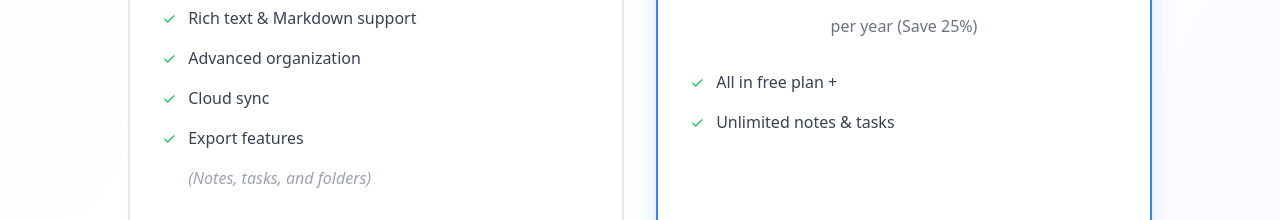
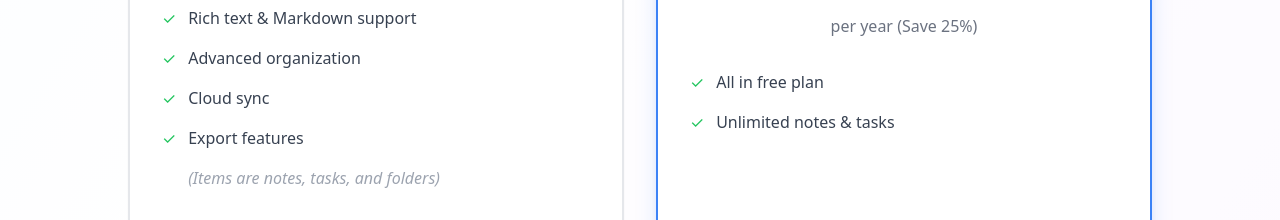
Before and after one commit to dushkin/My-Notes-and-Tasks, a React (Vite) app: page / in a window 1280 px wide. Shown: the part 1503-1723 px from the top of the page. Built offline with nearby package versions, Linux system fonts and the light colour scheme.

Commit message:
Anothe plans details update

```diff
--- a/package.json
+++ b/package.json
@@ -1,8 +1,8 @@
 {
   "type": "module",
   "name": "my-notes-and-tasks-modern",
-  "version": "6.4.1",
-  "commitMessage": "Updated plans details",
+  "version": "6.4.2",
+  "commitMessage": "Anothe plans details update",
   "private": true,
   "license": "Licensed CC BY-ND 4.0. No derivatives allowed.",
   "scripts": {
--- a/src/components/LandingPage.jsx
+++ b/src/components/LandingPage.jsx
@@ -327,7 +327,7 @@ export default function LandingPage({ onLogin, onSignup, currentUser }) {
                         ))}
                          <li className="flex items-center space-x-3">
                             <span className="text-transparent">✓</span>
-                            <span className="text-gray-400 italic">(Notes, tasks, and folders)</span>
+                            <span className="text-gray-400 italic">(Items are notes, tasks, and folders)</span>
                           </li>
                       </ul>
                       <button
@@ -379,7 +379,7 @@ export default function LandingPage({ onLogin, onSignup, currentUser }) {
                       </div>
                       <ul className="space-y-4 mb-8">
                         {[
-                          'All in free plan +',
+                          'All in free plan',
                           'Unlimited notes & tasks',
                         ].map((feature, index) => (
                           <li key={index} className="flex items-center space-x-3">
```
